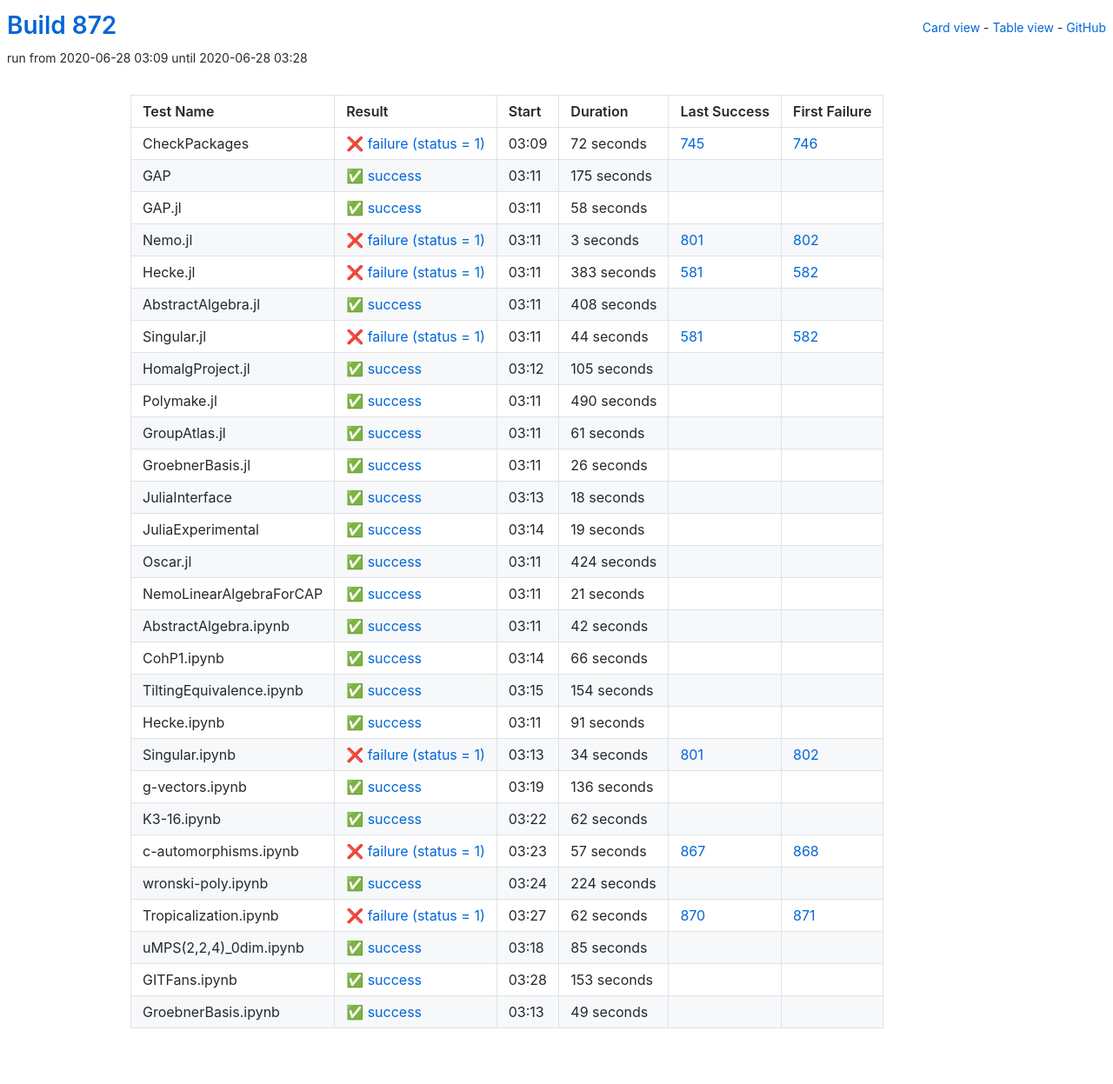
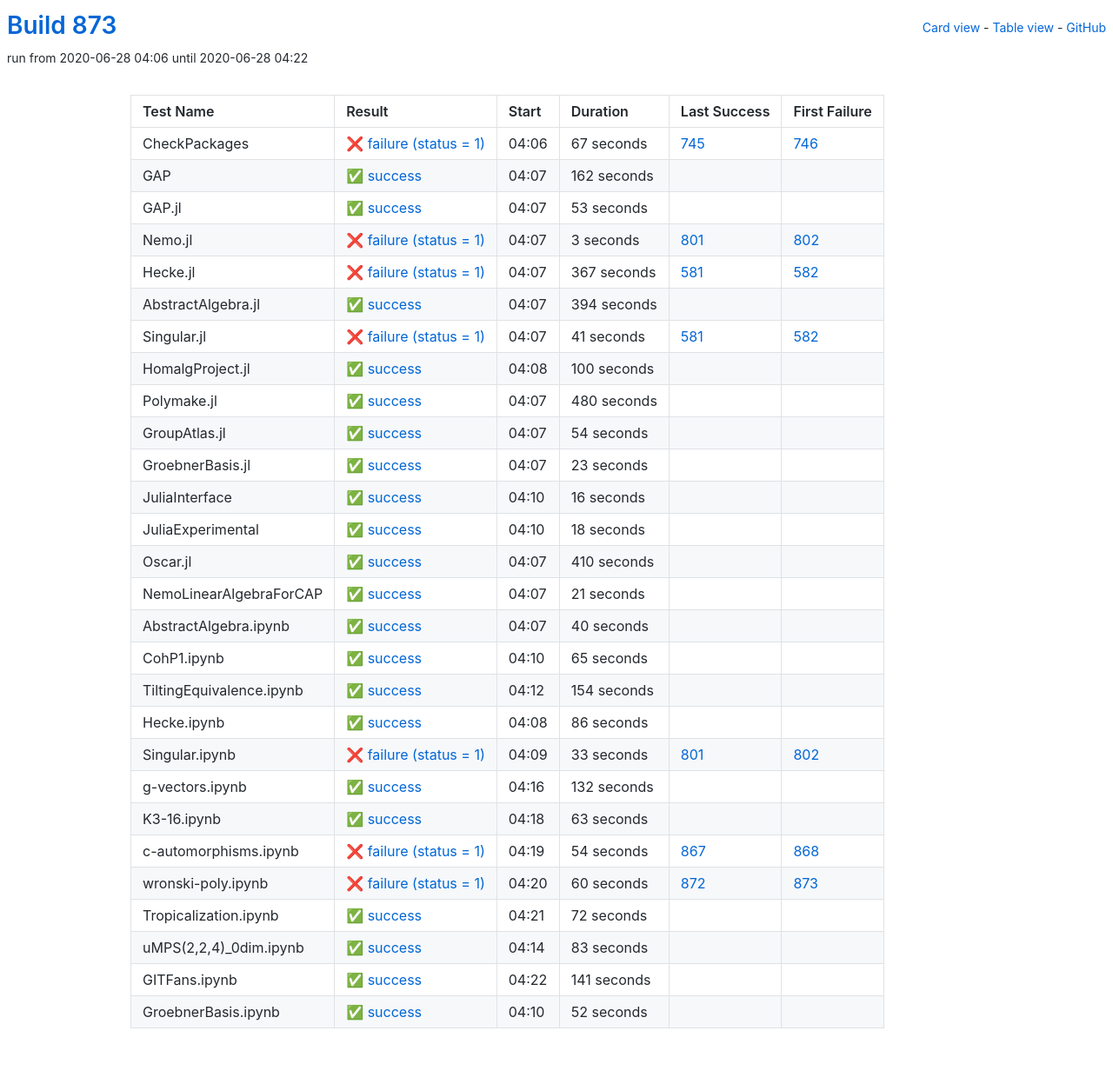
Before and after one commit to oscar-system/oscar-ci-status-1.4, a Jekyll site: the page built from table.html, in a window 1280 px wide. Shown: the whole page at 87% size. Built offline with Jekyll 4.4.1, drawn with Linux system fonts in a browser that asks for light colours.

Commit message:
Build #873

```diff
--- a/_data/ci.yml
+++ b/_data/ci.yml
@@ -1,6 +1,6 @@
 ---
-build: 872
-build_url: https://oscarci.mathematik.uni-kl.de/job/oscar-julia-1.4/872/
+build: 873
+build_url: https://oscarci.mathematik.uni-kl.de/job/oscar-julia-1.4/873/
 job: oscar-julia-1.4
 organization: oscar-system
 repo: oscar-ci-status-1.4
@@ -8,44 +8,44 @@ repourl: https://github.com/oscar-system/oscar-ci-status-1.4
 tests:
 - name: CheckPackages
   id: checkpackages
-  log: https://oscarci.mathematik.uni-kl.de/job/oscar-julia-1.4/872/artifact/logs/build-872/CheckPackages.log
-  start: 2020-06-28 03:09
+  log: https://oscarci.mathematik.uni-kl.de/job/oscar-julia-1.4/873/artifact/logs/build-873/CheckPackages.log
+  start: 2020-06-28 04:06
   success: false
   exitcode: 1
   status: failure
-  duration: 72
+  duration: 67
   last_success: 745
   last_success_url: https://oscarci.mathematik.uni-kl.de/job/oscar-julia-1.4/745/
   first_failure: 746
   first_failure_url: https://oscarci.mathematik.uni-kl.de/job/oscar-julia-1.4/746/
 - name: GAP
   id: gap
-  log: https://oscarci.mathematik.uni-kl.de/job/oscar-julia-1.4/872/artifact/logs/build-872/GAP.log
-  start: 2020-06-28 03:11
+  log: https://oscarci.mathematik.uni-kl.de/job/oscar-julia-1.4/873/artifact/logs/build-873/GAP.log
+  start: 2020-06-28 04:07
   success: true
   exitcode: 0
   status: success
-  duration: 175
+  duration: 162
   last_success: false
   last_success_url:
   first_failure: false
   first_failure_url:
 - name: GAP.jl
   id: gap-jl
-  log: https://oscarci.mathematik.uni-kl.de/job/oscar-julia-1.4/872/artifact/logs/build-872/GAP.jl.log
-  start: 2020-06-28 03:11
+  log: https://oscarci.mathematik.uni-kl.de/job/oscar-julia-1.4/873/artifact/logs/build-873/GAP.jl.log
+  start: 2020-06-28 04:07
   success: true
   exitcode: 0
   status: success
-  duration: 58
+  duration: 53
   last_success: false
   last_success_url:
   first_failure: false
   first_failure_url:
 - name: Nemo.jl
   id: nemo-jl
-  log: https://oscarci.mathematik.uni-kl.de/job/oscar-julia-1.4/872/artifact/logs/build-872/Nemo.jl.log
-  start: 2020-06-28 03:11
+  log: https://oscarci.mathematik.uni-kl.de/job/oscar-julia-1.4/873/artifact/logs/build-873/Nemo.jl.log
+  start: 2020-06-28 04:07
   success: false
   exitcode: 1
   status: failure
@@ -56,92 +56,104 @@ tests:
   first_failure_url: https://oscarci.mathematik.uni-kl.de/job/oscar-julia-1.4/802/
 - name: Hecke.jl
   id: hecke-jl
-  log: https://oscarci.mathematik.uni-kl.de/job/oscar-julia-1.4/872/artifact/logs/build-872/Hecke.jl.log
-  start: 2020-06-28 03:11
+  log: https://oscarci.mathematik.uni-kl.de/job/oscar-julia-1.4/873/artifact/logs/build-873/Hecke.jl.log
+  start: 2020-06-28 04:07
   success: false
   exitcode: 1
   status: failure
-  duration: 383
+  duration: 367
   last_success: 581
   last_success_url: https://oscarci.mathematik.uni-kl.de/job/oscar-julia-1.4/581/
   first_failure: 582
   first_failure_url: https://oscarci.mathematik.uni-kl.de/job/oscar-julia-1.4/582/
 - name: AbstractAlgebra.jl
   id: abstractalgebra-jl
-  log: https://oscarci.mathematik.uni-kl.de/job/oscar-julia-1.4/872/artifact/logs/build-872/AbstractAlgebra.jl.log
-  start: 2020-06-28 03:11
+  log: https://oscarci.mathematik.uni-kl.de/job/oscar-julia-1.4/873/artifact/logs/build-873/AbstractAlgebra.jl.log
+  start: 2020-06-28 04:07
   success: true
   exitcode: 0
   status: success
-  duration: 408
+  duration: 394
   last_success: false
   last_success_url:
   first_failure: false
   first_failure_url:
 - name: Singular.jl
   id: singular-jl
-  log: https://oscarci.mathematik.uni-kl.de/job/oscar-julia-1.4/872/artifact/logs/build-872/Singular.jl.log
-  start: 2020-06-28 03:11
+  log: https://oscarci.mathematik.uni-kl.de/job/oscar-julia-1.4/873/artifact/logs/build-873/Singular.jl.log
+  start: 2020-06-28 04:07
   success: false
   exitcode: 1
   status: failure
-  duration: 44
+  duration: 41
   last_success: 581
   last_success_url: https://oscarci.mathematik.uni-kl.de/job/oscar-julia-1.4/581/
   first_failure: 582
   first_failure_url: https://oscarci.mathematik.uni-kl.de/job/oscar-julia-1.4/582/
 - name: HomalgProject.jl
   id: homalgproject-jl
-  log: https://oscarci.mathematik.uni-kl.de/job/oscar-julia-1.4/872/artifact/logs/build-872/HomalgProject.jl.log
-  start: 2020-06-28 03:12
+  log: https://oscarci.mathematik.uni-kl.de/job/oscar-julia-1.4/873/artifact/logs/build-873/HomalgProject.jl.log
+  start: 2020-06-28 04:08
   success: true
   exitcode: 0
   status: success
-  duration: 105
+  duration: 100
   last_success: false
   last_success_url:
   first_failure: false
   first_failure_url:
 - name: Polymake.jl
   id: polymake-jl
-  log: https://oscarci.mathematik.uni-kl.de/job/oscar-julia-1.4/872/artifact/logs/build-872/Polymake.jl.log
-  start: 2020-06-28 03:11
+  log: https://oscarci.mathematik.uni-kl.de/job/oscar-julia-1.4/873/artifact/logs/build-873/Polymake.jl.log
+  start: 2020-06-28 04:07
   success: true
   exitcode: 0
   status: success
-  duration: 490
+  duration: 480
   last_success: false
   last_success_url:
   first_failure: false
   first_failure_url:
 - name: GroupAtlas.jl
   id: groupatlas-jl
-  log: https://oscarci.mathematik.uni-kl.de/job/oscar-julia-1.4/872/artifact/logs/build-872/GroupAtlas.jl.log
-  start: 2020-06-28 03:11
+  log: https://oscarci.mathematik.uni-kl.de/job/oscar-julia-1.4/873/artifact/logs/build-873/GroupAtlas.jl.log
+  start: 2020-06-28 04:07
   success: true
   exitcode: 0
   status: success
-  duration: 61
+  duration: 54
   last_success: false
   last_success_url:
   first_failure: false
   first_failure_url:
 - name: GroebnerBasis.jl
   id: groebnerbasis-jl
-  log: https://oscarci.mathematik.uni-kl.de/job/oscar-julia-1.4/872/artifact/logs/build-872/GroebnerBasis.jl.log
-  start: 2020-06-28 03:11
+  log: https://oscarci.mathematik.uni-kl.de/job/oscar-julia-1.4/873/artifact/logs/build-873/GroebnerBasis.jl.log
+  start: 2020-06-28 04:07
   success: true
   exitcode: 0
   status: success
-  duration: 26
+  duration: 23
   last_success: false
   last_success_url:
   first_failure: false
   first_failure_url:
 - name: JuliaInterface
   id: juliainterface
-  log: https://oscarci.mathematik.uni-kl.de/job/oscar-julia-1.4/872/artifact/logs/build-872/JuliaInterface.log
-  start: 2020-06-28 03:13
+  log: https://oscarci.mathematik.uni-kl.de/job/oscar-julia-1.4/873/artifact/logs/build-873/JuliaInterface.log
+  start: 2020-06-28 04:10
+  success: true
+  exitcode: 0
+  status: success
+  duration: 16
+  last_success: false
+  last_success_url:
+  first_failure: false
+  first_failure_url:
+- name: JuliaExperimental
+  id: juliaexperimental
+  log: https://oscarci.mathematik.uni-kl.de/job/oscar-julia-1.4/873/artifact/logs/build-873/JuliaExperimental.log
+  start: 2020-06-28 04:10
   success: true
   exitcode: 0
   status: success
@@ -150,34 +162,22 @@ tests:
   last_success_url:
   first_failure: false
   first_failure_url:
-- name: JuliaExperimental
-  id: juliaexperimental
-  log: https://oscarci.mathematik.uni-kl.de/job/oscar-julia-1.4/872/artifact/logs/build-872/JuliaExperimental.log
-  start: 2020-06-28 03:14
+- name: Oscar.jl
+  id: oscar-jl
+  log: https://oscarci.mathematik.uni-kl.de/job/oscar-julia-1.4/873/artifact/logs/build-873/Oscar.jl.log
+  start: 2020-06-28 04:07
   success: true
   exitcode: 0
   status: success
-  duration: 19
-  last_success: false
-  last_success_url:
-  first_failure: false
-  first_failure_url:
-- name: Oscar.jl
-  id: oscar-jl
-  log: https://oscarci.mathematik.uni-kl.de/job/oscar-julia-1.4/872/artifact/logs/build-872/Oscar.jl.log
-  start: 2020-06-28 03:11
-  success: true
-  exitcode: 0
-  status: success
-  duration: 424
+  duration: 410
   last_success: false
   last_success_url:
   first_failure: false
   first_failure_url:
 - name: NemoLinearAlgebraForCAP
   id: nemolinearalgebraforcap
-  log: https://oscarci.mathematik.uni-kl.de/job/oscar-julia-1.4/872/artifact/logs/build-872/NemoLinearAlgebraForCAP.log
-  start: 2020-06-28 03:11
+  log: https://oscarci.mathematik.uni-kl.de/job/oscar-julia-1.4/873/artifact/logs/build-873/NemoLinearAlgebraForCAP.log
+  start: 2020-06-28 04:07
   success: true
   exitcode: 0
   status: success
@@ -188,32 +188,32 @@ tests:
   first_failure_url:
 - name: AbstractAlgebra.ipynb
   id: abstractalgebra-ipynb
-  log: https://oscarci.mathematik.uni-kl.de/job/oscar-julia-1.4/872/artifact/logs/build-872/AbstractAlgebra.ipynb.log
-  start: 2020-06-28 03:11
+  log: https://oscarci.mathematik.uni-kl.de/job/oscar-julia-1.4/873/artifact/logs/build-873/AbstractAlgebra.ipynb.log
+  start: 2020-06-28 04:07
   success: true
   exitcode: 0
   status: success
-  duration: 42
+  duration: 40
   last_success: false
   last_success_url:
   first_failure: false
   first_failure_url:
 - name: CohP1.ipynb
   id: cohp1-ipynb
-  log: https://oscarci.mathematik.uni-kl.de/job/oscar-julia-1.4/872/artifact/logs/build-872/CohP1.ipynb.log
-  start: 2020-06-28 03:14
+  log: https://oscarci.mathematik.uni-kl.de/job/oscar-julia-1.4/873/artifact/logs/build-873/CohP1.ipynb.log
+  start: 2020-06-28 04:10
   success: true
   exitcode: 0
   status: success
-  duration: 66
+  duration: 65
   last_success: false
   last_success_url:
   first_failure: false
   first_failure_url:
 - name: TiltingEquivalence.ipynb
   id: tiltingequivalence-ipynb
-  log: https://oscarci.mathematik.uni-kl.de/job/oscar-julia-1.4/872/artifact/logs/build-872/TiltingEquivalence.ipynb.log
-  start: 2020-06-28 03:15
+  log: https://oscarci.mathematik.uni-kl.de/job/oscar-julia-1.4/873/artifact/logs/build-873/TiltingEquivalence.ipynb.log
+  start: 2020-06-28 04:12
   success: true
   exitcode: 0
   status: success
@@ -224,120 +224,120 @@ tests:
   first_failure_url:
 - name: Hecke.ipynb
   id: hecke-ipynb
-  log: https://oscarci.mathematik.uni-kl.de/job/oscar-julia-1.4/872/artifact/logs/build-872/Hecke.ipynb.log
-  start: 2020-06-28 03:11
+  log: https://oscarci.mathematik.uni-kl.de/job/oscar-julia-1.4/873/artifact/logs/build-873/Hecke.ipynb.log
+  start: 2020-06-28 04:08
   success: true
   exitcode: 0
   status: success
-  duration: 91
+  duration: 86
   last_success: false
   last_success_url:
   first_failure: false
   first_failure_url:
 - name: Singular.ipynb
   id: singular-ipynb
-  log: https://oscarci.mathematik.uni-kl.de/job/oscar-julia-1.4/872/artifact/logs/build-872/Singular.ipynb.log
-  start: 2020-06-28 03:13
+  log: https://oscarci.mathematik.uni-kl.de/job/oscar-julia-1.4/873/artifact/logs/build-873/Singular.ipynb.log
+  start: 2020-06-28 04:09
   success: false
   exitcode: 1
   status: failure
-  duration: 34
+  duration: 33
   last_success: 801
   last_success_url: https://oscarci.mathematik.uni-kl.de/job/oscar-julia-1.4/801/
   first_failure: 802
   first_failure_url: https://oscarci.mathematik.uni-kl.de/job/oscar-julia-1.4/802/
 - name: g-vectors.ipynb
   id: g-vectors-ipynb
-  log: https://oscarci.mathematik.uni-kl.de/job/oscar-julia-1.4/872/artifact/logs/build-872/g-vectors.ipynb.log
-  start: 2020-06-28 03:19
+  log: https://oscarci.mathematik.uni-kl.de/job/oscar-julia-1.4/873/artifact/logs/build-873/g-vectors.ipynb.log
+  start: 2020-06-28 04:16
   success: true
   exitcode: 0
   status: success
-  duration: 136
+  duration: 132
   last_success: false
   last_success_url:
   first_failure: false
   first_failure_url:
 - name: K3-16.ipynb
   id: k3-16-ipynb
-  log: https://oscarci.mathematik.uni-kl.de/job/oscar-julia-1.4/872/artifact/logs/build-872/K3-16.ipynb.log
-  start: 2020-06-28 03:22
+  log: https://oscarci.mathematik.uni-kl.de/job/oscar-julia-1.4/873/artifact/logs/build-873/K3-16.ipynb.log
+  start: 2020-06-28 04:18
   success: true
   exitcode: 0
   status: success
-  duration: 62
+  duration: 63
   last_success: false
   last_success_url:
   first_failure: false
   first_failure_url:
 - name: c-automorphisms.ipynb
   id: c-automorphisms-ipynb
-  log: https://oscarci.mathematik.uni-kl.de/job/oscar-julia-1.4/872/artifact/logs/build-872/c-automorphisms.ipynb.log
-  start: 2020-06-28 03:23
+  log: https://oscarci.mathematik.uni-kl.de/job/oscar-julia-1.4/873/artifact/logs/build-873/c-automorphisms.ipynb.log
+  start: 2020-06-28 04:19
   success: false
   exitcode: 1
   status: failure
-  duration: 57
+  duration: 54
   last_success: 867
   last_success_url: https://oscarci.mathematik.uni-kl.de/job/oscar-julia-1.4/867/
   first_failure: 868
   first_failure_url: https://oscarci.mathematik.uni-kl.de/job/oscar-julia-1.4/868/
 - name: wronski-poly.ipynb
   id: wronski-poly-ipynb
-  log: https://oscarci.mathematik.uni-kl.de/job/oscar-julia-1.4/872/artifact/logs/build-872/wronski-poly.ipynb.log
-  start: 2020-06-28 03:24
+  log: https://oscarci.mathematik.uni-kl.de/job/oscar-julia-1.4/873/artifact/logs/build-873/wronski-poly.ipynb.log
+  start: 2020-06-28 04:20
+  success: false
+  exitcode: 1
+  status: failure
+  duration: 60
+  last_success: 872
+  last_success_url: https://oscarci.mathematik.uni-kl.de/job/oscar-julia-1.4/872/
+  first_failure: 873
+  first_failure_url: https://oscarci.mathematik.uni-kl.de/job/oscar-julia-1.4/873/
+- name: Tropicalization.ipynb
+  id: tropicalization-ipynb
+  log: https://oscarci.mathematik.uni-kl.de/job/oscar-julia-1.4/873/artifact/logs/build-873/Tropicalization.ipynb.log
+  start: 2020-06-28 04:21
   success: true
   exitcode: 0
   status: success
-  duration: 224
+  duration: 72
   last_success: false
   last_success_url:
   first_failure: false
   first_failure_url:
-- name: Tropicalization.ipynb
-  id: tropicalization-ipynb
-  log: https://oscarci.mathematik.uni-kl.de/job/oscar-julia-1.4/872/artifact/logs/build-872/Tropicalization.ipynb.log
-  start: 2020-06-28 03:27
-  success: false
-  exitcode: 1
-  status: failure
-  duration: 62
-  last_success: 870
-  last_success_url: https://oscarci.mathematik.uni-kl.de/job/oscar-julia-1.4/870/
-  first_failure: 871
-  first_failure_url: https://oscarci.mathematik.uni-kl.de/job/oscar-julia-1.4/871/
 - name: uMPS(2,2,4)_0dim.ipynb
   id: umps-2-2-4-0dim-ipynb
-  log: https://oscarci.mathematik.uni-kl.de/job/oscar-julia-1.4/872/artifact/logs/build-872/uMPS-2-2-4-_0dim.ipynb.log
-  start: 2020-06-28 03:18
+  log: https://oscarci.mathematik.uni-kl.de/job/oscar-julia-1.4/873/artifact/logs/build-873/uMPS-2-2-4-_0dim.ipynb.log
+  start: 2020-06-28 04:14
   success: true
   exitcode: 0
   status: success
-  duration: 85
+  duration: 83
   last_success: false
   last_success_url:
   first_failure: false
   first_failure_url:
 - name: GITFans.ipynb
   id: gitfans-ipynb
-  log: https://oscarci.mathematik.uni-kl.de/job/oscar-julia-1.4/872/artifact/logs/build-872/GITFans.ipynb.log
-  start: 2020-06-28 03:28
+  log: https://oscarci.mathematik.uni-kl.de/job/oscar-julia-1.4/873/artifact/logs/build-873/GITFans.ipynb.log
+  start: 2020-06-28 04:22
   success: true
   exitcode: 0
   status: success
-  duration: 153
+  duration: 141
   last_success: false
   last_success_url:
   first_failure: false
   first_failure_url:
 - name: GroebnerBasis.ipynb
   id: groebnerbasis-ipynb
-  log: https://oscarci.mathematik.uni-kl.de/job/oscar-julia-1.4/872/artifact/logs/build-872/GroebnerBasis.ipynb.log
-  start: 2020-06-28 03:13
+  log: https://oscarci.mathematik.uni-kl.de/job/oscar-julia-1.4/873/artifact/logs/build-873/GroebnerBasis.ipynb.log
+  start: 2020-06-28 04:10
   success: true
   exitcode: 0
   status: success
-  duration: 49
+  duration: 52
   last_success: false
   last_success_url:
   first_failure: false
```
Also changed, not shown: README.md.
